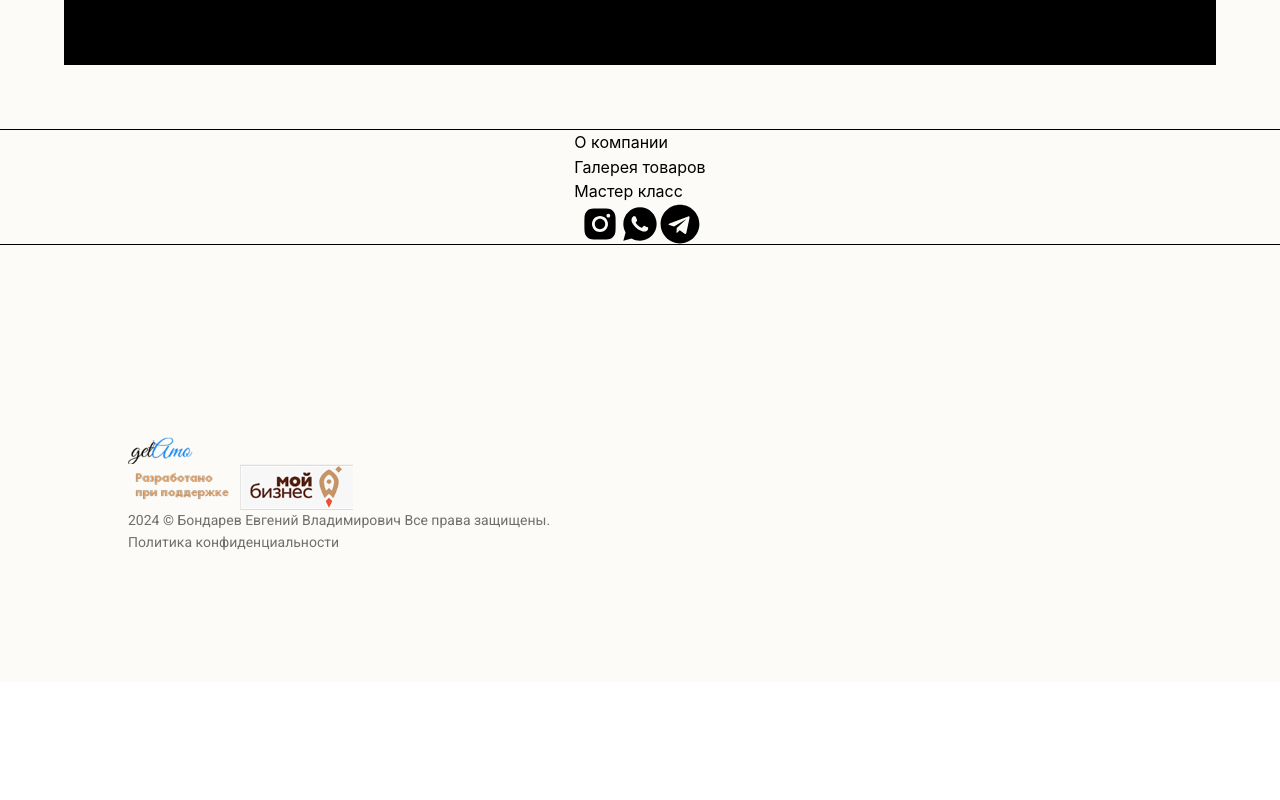
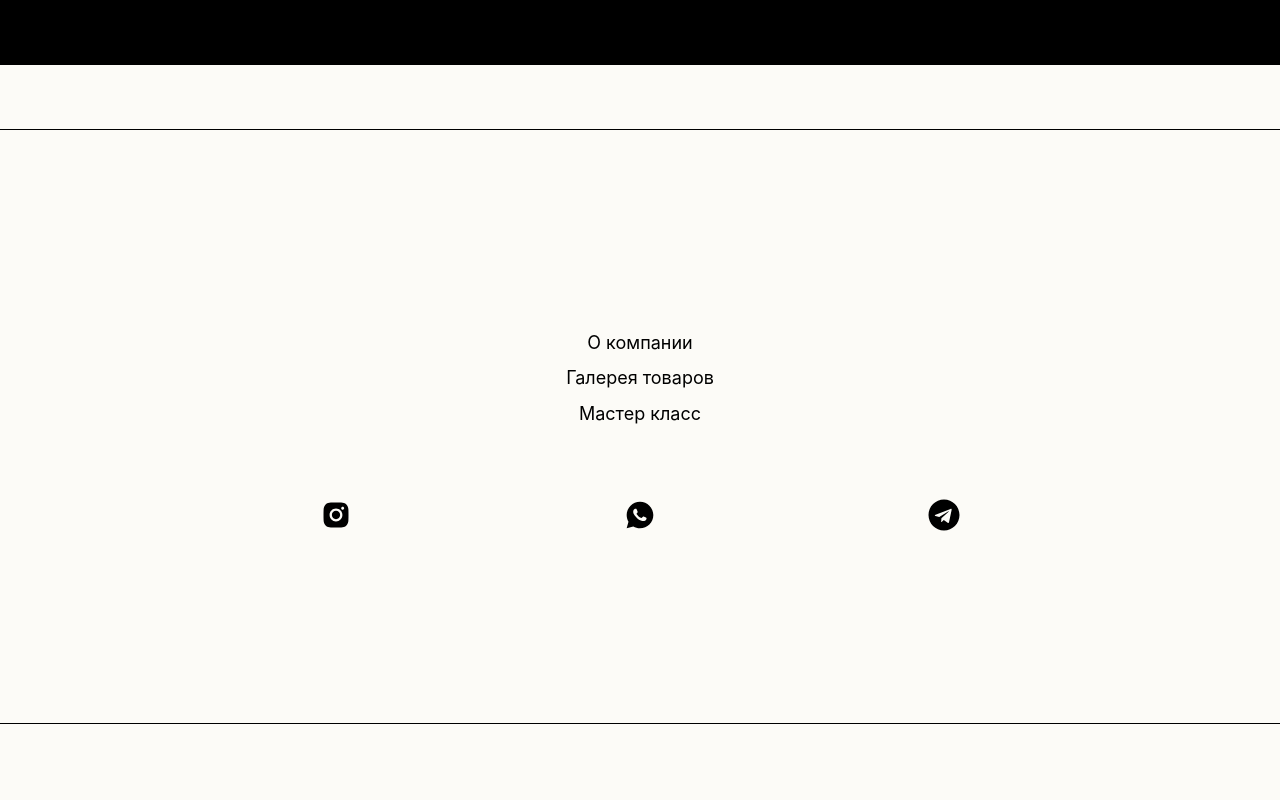
Before and after one commit to MSLadanov/bon-and-co, a React (Vite) app: page /main in a window 1280 px wide. Shown: the part 10580-11380 px from the top of the page. Before the commit the page ends 11262 px from the top, so only its background shows below. Built offline with nearby package versions, Linux system fonts and the light colour scheme.

Commit message:
chore: :lipstick: pixel perfect

```diff
--- a/src/components/Advantages/style.scss
+++ b/src/components/Advantages/style.scss
@@ -36,6 +36,7 @@
     &:last-of-type {
       height: 68px;
       width: 189px;
+      text-align: center;
     }
   }
   h3 {
@@ -56,6 +57,7 @@
     padding: 10%;
     height: 291px;
     overflow: hidden;
+    width: 100vw;
   }
 }
 
--- a/src/components/Footer/Footer.tsx
+++ b/src/components/Footer/Footer.tsx
@@ -34,12 +34,12 @@ export const Footer = (): ReactElement => {
         </nav>
         <Flex
           className="footer-links"
-          justifyContent="center"
+          justifyContent="space-between"
           alignItems="align-center"
         >
-          <AiFillInstagram size={"2.5em"} />
-          <RiWhatsappFill size={"2.5em"} />
-          <FaTelegram size={"2.5em"} />
+          <AiFillInstagram size={"2em"} />
+          <RiWhatsappFill size={"2em"} />
+          <FaTelegram size={"2em"} />
         </Flex>
       </Flex>
       <Flex
--- a/src/components/Footer/style.scss
+++ b/src/components/Footer/style.scss
@@ -4,20 +4,25 @@ footer {
       border-top: 1px solid black;
       border-bottom: 1px solid black;
       margin: 5% 0%;
+      padding: 15% 0%;
       nav {
         ul {
           list-style-type: none;
           li {
+            margin: 5% 0%;
+            text-align: center;
             a {
               color: black;
               text-decoration: none;
+              font-size: 18px;
             }
           }
         }
       }
     }
     &-links {
-      width: 100%;
+      margin-top: 5%;
+      width: 50%;
     }
     &-bottom{
       padding: 10%;
@@ -35,6 +40,9 @@ footer {
       p{
         color: #6F6F6F;
         font-size: 14px;
+        &:first-of-type{
+          margin-top: 10%;
+        }
       }
     }
   }
--- a/src/components/ModalMenu/style.scss
+++ b/src/components/ModalMenu/style.scss
@@ -1,6 +1,7 @@
 .mantine-Modal-body {
   background-color: black;
   nav {
+    padding: 10% 5%;
     ul {
       list-style-type: none;
         li{
```
